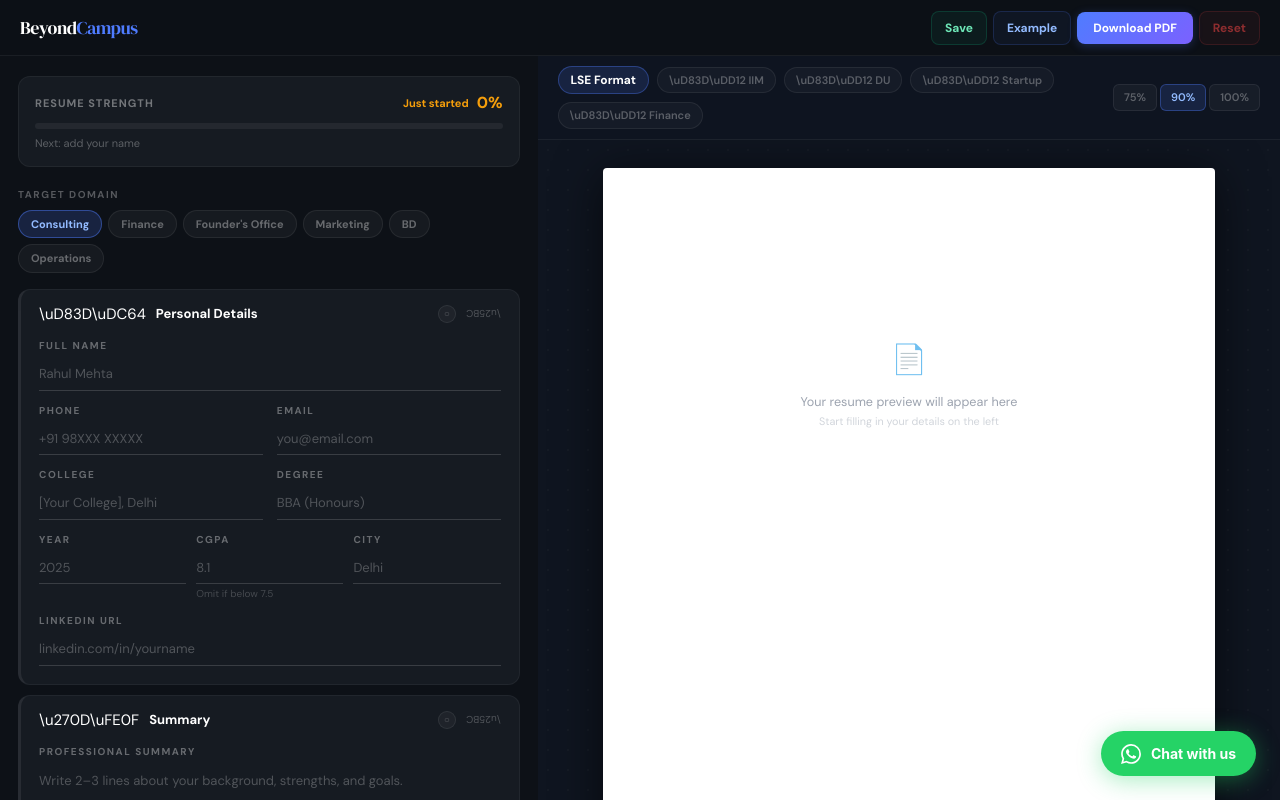
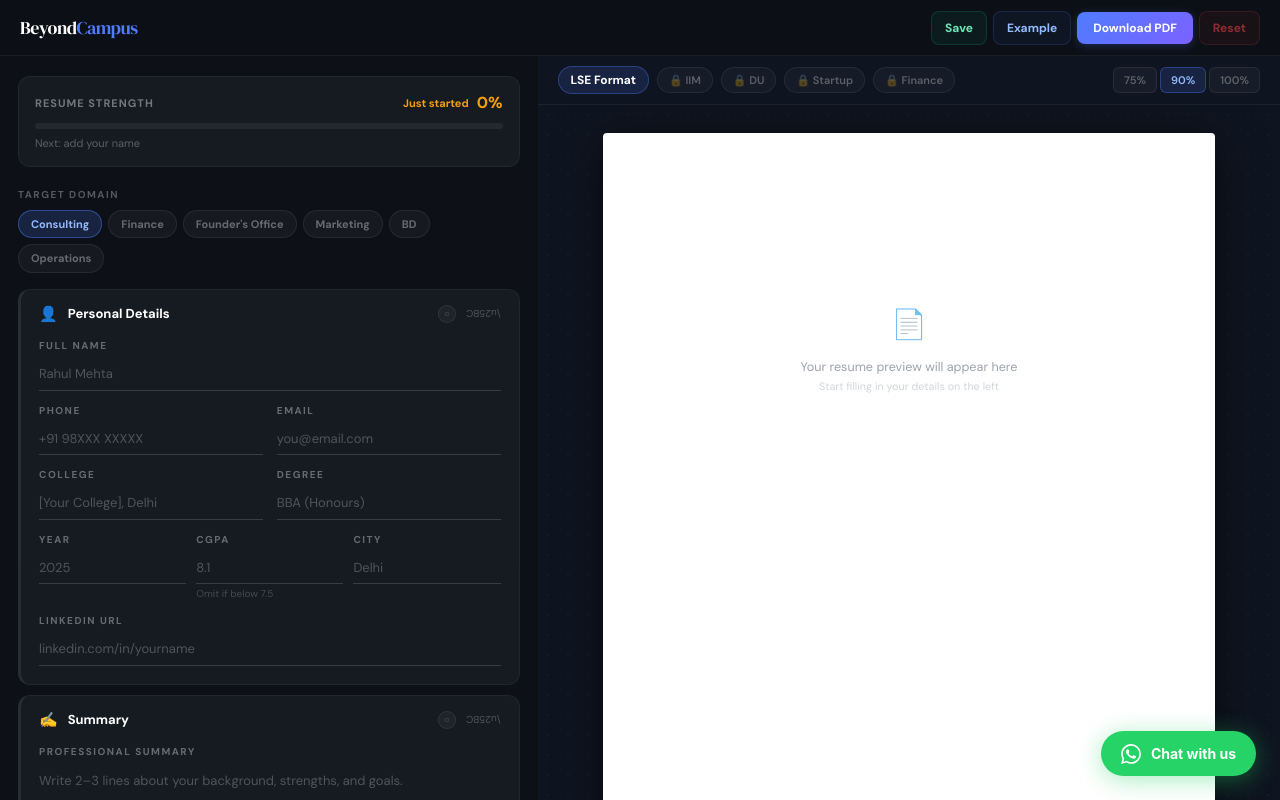
Before and after one commit to aanirudh28/beyond-campus, a Next.js app: page /resources/resume-builder in a window 1280 px wide. Built offline with nearby package versions, Linux system fonts and the light colour scheme.

Commit message:
fix emoji unicode escapes rendering as literal text in resume builder

```diff
--- a/app/resources/resume-builder/page.tsx
+++ b/app/resources/resume-builder/page.tsx
@@ -661,7 +661,7 @@ export default function ResumeBuilderPage() {
 
       {/* Section Cards */}
       <div ref={el => { sectionRefs.current['personal'] = el }}>
-        <SectionCard id={mobile ? 'personal-m' : 'personal'} icon="\uD83D\uDC64" title="Personal Details" status={sectionStatus('personal', formData)} expanded={expandedSections.has('personal')} onToggle={() => toggleSection('personal')}>
+        <SectionCard id={mobile ? 'personal-m' : 'personal'} icon="👤" title="Personal Details" status={sectionStatus('personal', formData)} expanded={expandedSections.has('personal')} onToggle={() => toggleSection('personal')}>
           <div style={{ display: 'grid', gridTemplateColumns: mobile ? '1fr' : '1fr 1fr', gap: '12px 14px' }}>
             <div style={{ gridColumn: mobile ? '1' : '1 / -1' }}>{renderInput('Full Name', formData.name, v => setField('name', v), 'Rahul Mehta')}</div>
             {renderInput('Phone', formData.phone, v => setField('phone', v), '+91 98XXX XXXXX')}
@@ -679,7 +679,7 @@ export default function ResumeBuilderPage() {
       </div>
 
       <div ref={el => { sectionRefs.current['summary'] = el }}>
-        <SectionCard id={mobile ? 'summary-m' : 'summary'} icon="\u270D\uFE0F" title="Summary" status={sectionStatus('summary', formData)} expanded={expandedSections.has('summary')} onToggle={() => toggleSection('summary')}>
+        <SectionCard id={mobile ? 'summary-m' : 'summary'} icon="✍️" title="Summary" status={sectionStatus('summary', formData)} expanded={expandedSections.has('summary')} onToggle={() => toggleSection('summary')}>
           {renderTextarea('Professional Summary', formData.summary, v => setField('summary', v), 'Write 2\u20133 lines about your background, strengths, and goals.', 4, 300)}
           <button onClick={() => setShowTips(!showTips)} style={{ background: 'none', border: 'none', color: '#4F7CFF', fontSize: 11, fontWeight: 700, cursor: 'pointer', fontFamily: 'inherit', marginTop: 8, padding: 0 }}>
             Tips {showTips ? '\u2191' : '\u2193'}
@@ -693,7 +693,7 @@ export default function ResumeBuilderPage() {
       </div>
 
       <div ref={el => { sectionRefs.current['experience'] = el }}>
-        <SectionCard id={mobile ? 'experience-m' : 'experience'} icon="\uD83D\uDCBC" title="Experience" status={sectionStatus('experience', formData)} expanded={expandedSections.has('experience')} onToggle={() => toggleSection('experience')}>
+        <SectionCard id={mobile ? 'experience-m' : 'experience'} icon="💼" title="Experience" status={sectionStatus('experience', formData)} expanded={expandedSections.has('experience')} onToggle={() => toggleSection('experience')}>
           {formData.experiences.map((exp, i) => (
             <div key={i} style={{ background: 'rgba(255,255,255,0.02)', border: '1px solid rgba(255,255,255,0.05)', borderRadius: 10, padding: '14px 14px 12px', marginBottom: 10 }}>
               <div style={{ display: 'flex', justifyContent: 'space-between', alignItems: 'center', marginBottom: 10 }}>
@@ -725,7 +725,7 @@ export default function ResumeBuilderPage() {
       </div>
 
       <div ref={el => { sectionRefs.current['education'] = el }}>
-        <SectionCard id={mobile ? 'education-m' : 'education'} icon="\uD83C\uDF93" title="Education" status={sectionStatus('education', formData)} expanded={expandedSections.has('education')} onToggle={() => toggleSection('education')}>
+        <SectionCard id={mobile ? 'education-m' : 'education'} icon="🎓" title="Education" status={sectionStatus('education', formData)} expanded={expandedSections.has('education')} onToggle={() => toggleSection('education')}>
           <div style={{ display: 'grid', gridTemplateColumns: '1fr', gap: 10 }}>
             {renderInput('College', formData.college, v => setField('college', v), '[Your College], Delhi')}
             {renderInput('Degree', formData.degree, v => setField('degree', v), 'BBA (Honours)')}
@@ -754,7 +754,7 @@ export default function ResumeBuilderPage() {
       </div>
 
       <div ref={el => { sectionRefs.current['projects'] = el }}>
-        <SectionCard id={mobile ? 'projects-m' : 'projects'} icon="\uD83D\uDD2C" title="Projects" status={sectionStatus('projects', formData)} expanded={expandedSections.has('projects')} onToggle={() => toggleSection('projects')}>
+        <SectionCard id={mobile ? 'projects-m' : 'projects'} icon="🔬" title="Projects" status={sectionStatus('projects', formData)} expanded={expandedSections.has('projects')} onToggle={() => toggleSection('projects')}>
           {formData.projects.map((proj, i) => (
             <div key={i} style={{ background: 'rgba(255,255,255,0.02)', border: '1px solid rgba(255,255,255,0.05)', borderRadius: 10, padding: '14px 14px 12px', marginBottom: 10 }}>
               <div style={{ display: 'flex', justifyContent: 'space-between', alignItems: 'center', marginBottom: 10 }}>
@@ -780,13 +780,13 @@ export default function ResumeBuilderPage() {
       </div>
 
       <div ref={el => { sectionRefs.current['skills'] = el }}>
-        <SectionCard id={mobile ? 'skills-m' : 'skills'} icon="\uD83D\uDEE0\uFE0F" title="Skills &amp; Tools" status={sectionStatus('skills', formData)} expanded={expandedSections.has('skills')} onToggle={() => toggleSection('skills')}>
+        <SectionCard id={mobile ? 'skills-m' : 'skills'} icon="🛠️" title="Skills &amp; Tools" status={sectionStatus('skills', formData)} expanded={expandedSections.has('skills')} onToggle={() => toggleSection('skills')}>
           <TagInput tags={formData.skills} onChange={v => setField('skills', v)} inputValue={skillInput} onInputChange={setSkillInput} placeholder="Type a skill + Enter" max={8} suggestions={DOMAIN_SUGGESTIONS[targetDomain]} />
         </SectionCard>
       </div>
 
       <div ref={el => { sectionRefs.current['languages'] = el }}>
-        <SectionCard id={mobile ? 'languages-m' : 'languages'} icon="\uD83C\uDF10" title="Languages" status={sectionStatus('languages', formData)} expanded={expandedSections.has('languages')} onToggle={() => toggleSection('languages')}>
+        <SectionCard id={mobile ? 'languages-m' : 'languages'} icon="🌐" title="Languages" status={sectionStatus('languages', formData)} expanded={expandedSections.has('languages')} onToggle={() => toggleSection('languages')}>
           <TagInput tags={formData.languages} onChange={v => setField('languages', v)} inputValue={langInput} onInputChange={setLangInput} placeholder="Type a language + Enter" max={8} suggestions={['English (Fluent)', 'Hindi (Native)']} />
         </SectionCard>
       </div>
@@ -794,7 +794,7 @@ export default function ResumeBuilderPage() {
       {/* ATS Score Panel */}
       <div style={{ marginBottom: 24 }}>
         <button onClick={() => setShowATS(!showATS)} style={{ width: '100%', display: 'flex', alignItems: 'center', gap: 10, padding: '13px 18px', background: '#161b22', border: '1px solid rgba(255,255,255,0.05)', borderLeft: `3px solid ${ats.score > 75 ? '#10b981' : ats.score > 50 ? '#f59e0b' : '#ef4444'}`, borderRadius: 12, cursor: 'pointer', color: '#fff', fontFamily: 'inherit', textAlign: 'left' }}>
-          <span style={{ fontSize: 15 }}>\uD83D\uDCCA</span>
+          <span style={{ fontSize: 15 }}>📊</span>
           <span style={{ flex: 1, fontSize: 13, fontWeight: 700 }}>ATS Score</span>
           <span style={{ fontSize: 15, fontWeight: 800, color: ats.score > 75 ? '#10b981' : ats.score > 50 ? '#f59e0b' : '#ef4444' }}>{ats.score}</span>
           <span style={{ fontSize: 10, color: 'rgba(255,255,255,0.25)', transition: 'transform 0.2s', transform: showATS ? 'rotate(180deg)' : 'rotate(0deg)' }}>\u25BC</span>
@@ -935,7 +935,7 @@ export default function ResumeBuilderPage() {
               {['IIM', 'DU', 'Startup', 'Finance'].map(n => (
                 <button key={n} className="template-locked" onClick={() => setShowPopup(true)}
                   style={{ fontSize: 11, color: 'rgba(255,255,255,0.3)', padding: '4px 11px', borderRadius: 100, background: 'rgba(255,255,255,0.03)', border: '1px solid rgba(255,255,255,0.07)', cursor: 'pointer', fontFamily: 'inherit', fontWeight: 600, display: 'inline-flex', alignItems: 'center', gap: 4, transition: 'all 0.15s' }}>
-                  \uD83D\uDD12 {n}
+                  🔒 {n}
                 </button>
               ))}
             </div>
@@ -958,7 +958,7 @@ export default function ResumeBuilderPage() {
           <div style={{ padding: '0 24px 40px' }}>
             <div style={{ background: 'linear-gradient(135deg,rgba(79,124,255,0.08),rgba(123,97,255,0.05))', border: '1px solid rgba(79,124,255,0.18)', borderRadius: 16, padding: '18px 22px' }}>
               <div style={{ display: 'flex', alignItems: 'center', gap: 10, marginBottom: 10 }}>
-                <div style={{ fontSize: 20 }}>\uD83D\uDCCB</div>
+                <div style={{ fontSize: 20 }}>📋</div>
                 <div>
                   <div style={{ fontSize: 14, fontWeight: 700, color: '#fff' }}>Unlock 5 more formats</div>
                   <div style={{ fontSize: 12, color: 'rgba(255,255,255,0.4)', marginTop: 1 }}>IIM, DU, Startup, Finance, Marketing</div>
@@ -990,7 +990,7 @@ export default function ResumeBuilderPage() {
             <div style={{ display: 'flex', gap: 6, flexWrap: 'wrap', marginBottom: 16 }}>
               <span style={{ fontSize: 12, fontWeight: 700, color: '#93BBFF', padding: '4px 12px', borderRadius: 100, background: 'rgba(79,124,255,0.15)', border: '1px solid rgba(79,124,255,0.35)' }}>LSE</span>
               {['IIM', 'DU', 'Startup', 'Finance'].map(n => (
-                <button key={n} onClick={() => setShowPopup(true)} style={{ fontSize: 11, color: 'rgba(255,255,255,0.3)', padding: '4px 10px', borderRadius: 100, background: 'rgba(255,255,255,0.03)', border: '1px solid rgba(255,255,255,0.07)', cursor: 'pointer', fontFamily: 'inherit' }}>\uD83D\uDD12 {n}</button>
+                <button key={n} onClick={() => setShowPopup(true)} style={{ fontSize: 11, color: 'rgba(255,255,255,0.3)', padding: '4px 10px', borderRadius: 100, background: 'rgba(255,255,255,0.03)', border: '1px solid rgba(255,255,255,0.07)', cursor: 'pointer', fontFamily: 'inherit' }}>🔒 {n}</button>
               ))}
             </div>
             <div style={{ boxShadow: '0 4px 32px rgba(0,0,0,0.5)', borderRadius: 4, overflow: 'hidden', display: 'inline-block' }}>
@@ -1000,7 +1000,7 @@ export default function ResumeBuilderPage() {
         )}
         {activeTab === 'edit' && (
           <button onClick={() => setActiveTab('preview')} className="no-print" style={{ position: 'fixed', bottom: 24, right: 20, width: 50, height: 50, borderRadius: '50%', background: '#4F7CFF', border: 'none', fontSize: 20, cursor: 'pointer', boxShadow: '0 4px 16px rgba(79,124,255,0.45)', zIndex: 100, display: 'flex', alignItems: 'center', justifyContent: 'center' }}>
-            \uD83D\uDCC4
+            📄
           </button>
         )}
       </div>
```
